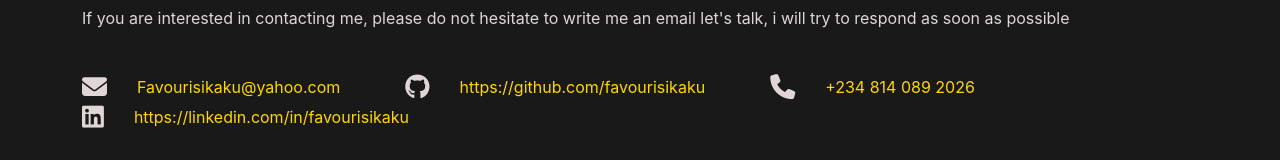
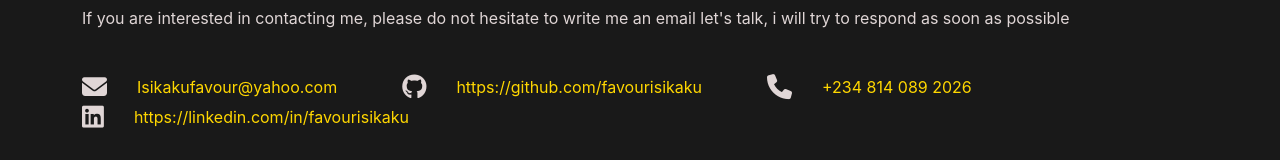
Before and after one commit to favourisikaku/portfolio, a React (Create React App) app: page / in a window 1280 px wide. Shown: the part 3203-3363 px from the top of the page. Built offline with nearby package versions, Linux system fonts and the light colour scheme.

Commit message:
updated my email

```diff
--- a/src/Components/Contact.js
+++ b/src/Components/Contact.js
@@ -27,7 +27,9 @@ const Contact = () => {
               <ul className="icons">
                 <div className="d-flex">
                   <i class="fa-solid fa-envelope"></i>
-                  <li>Favourisikaku@yahoo.com</li>
+                  <a href="mailto:Isikakufavour@yahoo.com">
+                    <li>Isikakufavour@yahoo.com</li>
+                  </a>
                 </div>
                 <div className="icon-2">
                   <a href="https://github.com/favourisikaku" className="d-flex">
@@ -37,7 +39,9 @@ const Contact = () => {
                 </div>
                 <div className="d-flex icon-3">
                   <i class="fa-solid fa-phone"></i>
-                  <li>+234 814 089 2026</li>
+                  <a href="tel:+2348140892026">
+                    <li>+234 814 089 2026</li>
+                  </a>
                 </div>
                 <div className="icon-4">
                   <a
```
